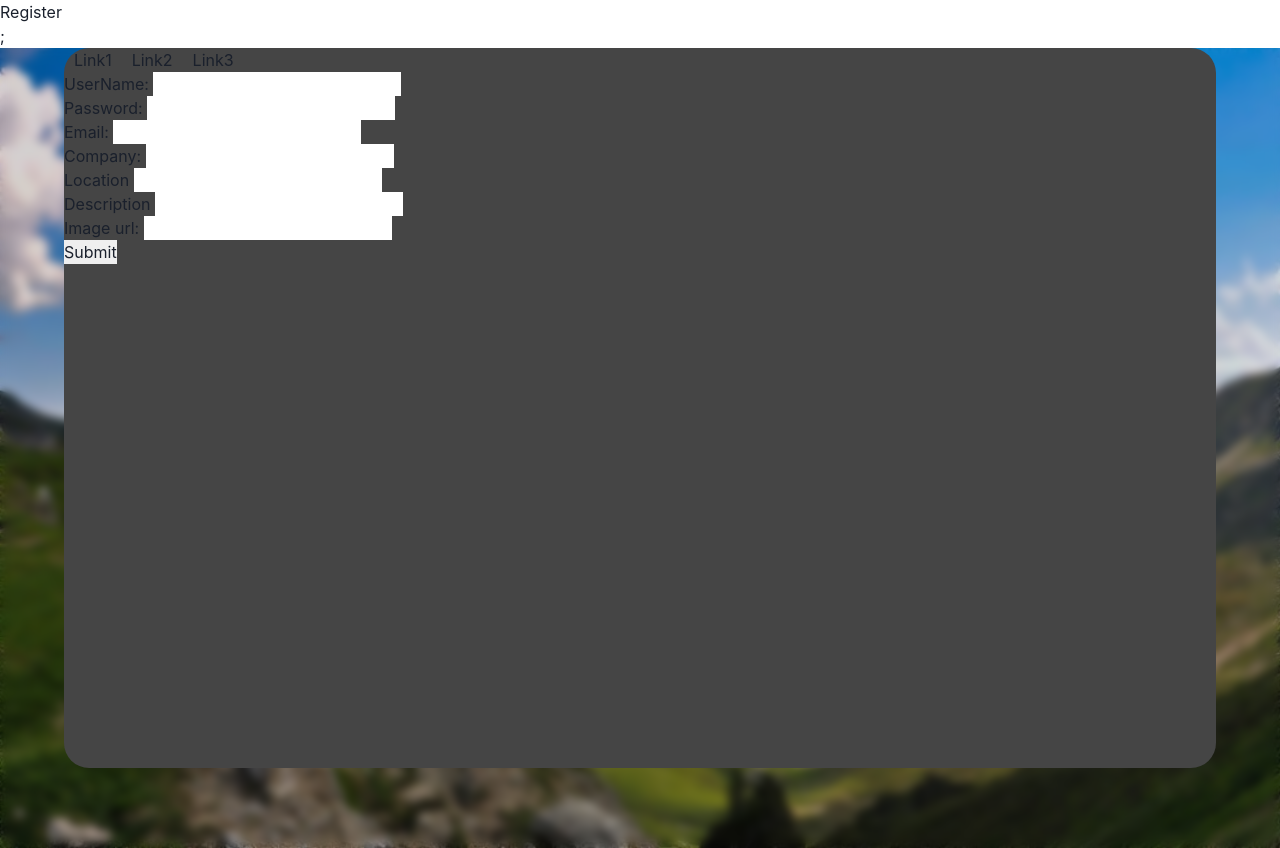
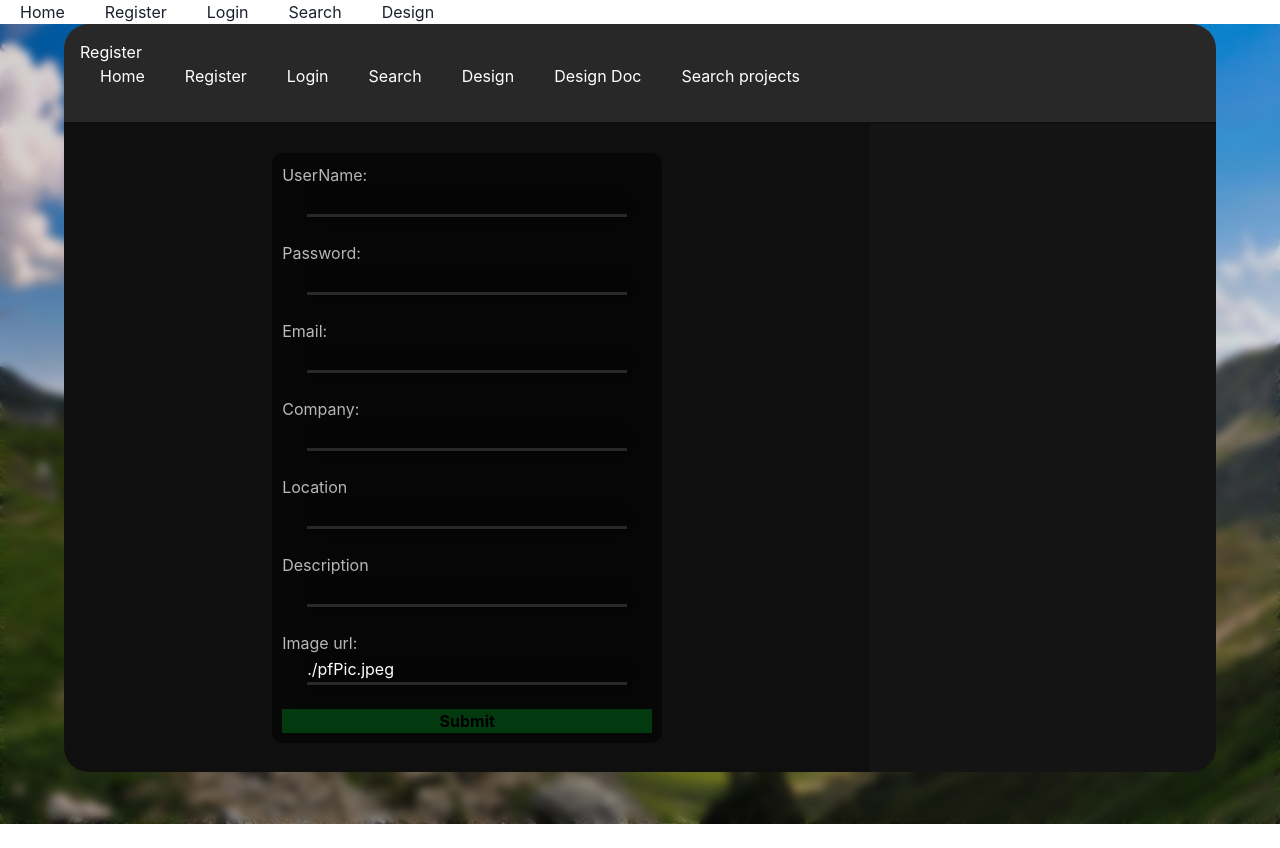
Before and after one commit to jt-rose/gdd-client, a React (Create React App) app: page /register in a window 1280 px wide. After the commit the page ends 824 px from the top, so only its background shows below. Built offline with nearby package versions, Linux system fonts and the light colour scheme; no server answers.

Commit message:
reg form

```diff
--- a/src/App.css
+++ b/src/App.css
@@ -30,7 +30,43 @@
     border-radius: 25px;
 
 }
+#formBox{
+    display: flex;
+    flex-direction: column;
+    justify-content: space-between;
+    width: 100%;
+    height: 80%;
+    color: rgb(187, 187, 187);
+    background-color: rgba(0, 0, 0,.5);
+    padding: 10px;
+    border-radius: 10px;
+}
+.input{
+    width: 25vw;
+    height: 50px;
+    margin:0 25px;
+    height: 30px;
+    border: none;
+    float: right;
+    color: white;
+    background-color: rgba(0, 0, 0, .3);
+    border-bottom: 3px solid rgb(40, 40, 40);
+    box-shadow: 5px 5px 20px rgba(0, 0, 0,.5) ;
+}
+#buttForm1{
+    background-color: rgb(2, 57, 14);
+    color: black;
+    font-weight: bold;
+}
+#buttForm1:hover{
 
+    color: rgb(31, 198, 127);
+    border: 3px solid rgb(31, 198, 127);
+}
+.pairs{
+    display: flex;
+    flex-direction: column;
+}
 ul li{
     display: inline;
     margin: 0 10px;
@@ -43,10 +79,13 @@ ul li{
     border-radius: 25px;
 }
 .contentLeft{
+    display: flex;
     width: 70%;
     height: 100%;
     background-color: rgb(15, 15, 15);
     border-bottom-left-radius: 25px;
+    justify-content: center;
+    align-items: center;
 }
 .contentRight{
     width: 30%;
--- a/src/App.js
+++ b/src/App.js
@@ -54,7 +54,7 @@ function App() {
   return (
     <ChakraProvider>
       <BrowserRouter>
-
+      <Navbar />
         <Routes>
           <Route exact path="/design" element={<Design />} />
           <Route exact path="/create" element={<CreateDesign />} />
--- a/src/pages/Home.js
+++ b/src/pages/Home.js
@@ -31,10 +31,7 @@ const { isOpen, onOpen, onClose } = useDisclosure()
                     </Box>
                     <Box className= "contentRight">
                         <Container maxW='xl' centerContent>
-                            <Box padding='4' bg='gray.100' maxW='3xl'>
-                                There are many benefits to a joint design and development system. Not only
-                                does it bring benefits to the design team.
-                            </Box>
+
                         </Container>
                     </Box>
                 </Box>
--- a/src/pages/Register.js
+++ b/src/pages/Register.js
@@ -2,11 +2,21 @@
 import {useState, useEffect} from 'react';
 import axios from 'axios'
 import {post} from '../utils/serverURL.js'
-
+import {useNavigate} from 'react-router'
+import { Navbar } from "../components/Navbar";
+import { ChakraProvider, Box, Button,  Drawer, Link,
+  DrawerBody,
+  DrawerFooter,
+  DrawerHeader,
+  DrawerOverlay,
+  DrawerContent,
+  DrawerCloseButton, useDisclosure, Container} from '@chakra-ui/react'
 
 export const Register = () => {
 
     const [user, setNewUser] = useState({image:'./pfPic.jpeg'});
+
+    let navigate = useNavigate();
 
     const handleChange = (e) => {
       const { name, value } = e.target;
@@ -18,7 +28,7 @@ export const Register = () => {
         post(
             '/user/register',
             {
-                name: user.name,
+                name: user.username,
                 password: user.password,
                 email: user.email,
                 company: user.company,
@@ -26,46 +36,61 @@ export const Register = () => {
                 location: user.location,
                 image: user.image,
             }
-        )}
+
+        )
+        navigate('/login')
+    }
 
 
   return (
     <>
-      <h1>Register</h1>;
 
-      <div className="main">
-          <div className="mainEffect">
-              <div  className="mainContainer">
-                <header>
-                    <ul>
-                        <li>Link1</li>
-                        <li>Link2</li>
-                        <li>Link3</li>
-                    </ul>
 
-                </header>
+      <Box className="main">
+          <Box className="mainEffect">
+              <Box  className="mainContainer">
+                <Box className='header' padding='4' color='white'>
+                 <h1>Register</h1>
+                 <Navbar />
+
+                 <Link className='links' to="/design">Design Doc</Link>
+                 <Link className='links' to="/search">Search projects</Link>
+
+                </Box>
+                <Box className= "content">
+                    <Box className= "contentLeft">
                         <form onSubmit={handleNewUser}>
-                    <div id="formBox">
-                        <div className='pairs'>
+                            <Box id="formBox">
+                                <Box className='pairs'>
                                     UserName: <input className="input"  name='username' onChange={handleChange}/><br/>
+                                    </Box>
+                                    <Box className='pairs'>
                                     Password: <input type="password" className="input"  name='password' onChange={handleChange}/><br/>
-                        </div>
-                        <div className='pairs'>
-                            Email: <input className="input" name="email" id="species" onChange={handleChange}/><br/>
+                                </Box>
+                                <Box className='pairs'>
+                                    Email: <input className="input" name="email" onChange={handleChange}/><br/>
+                                    </Box>
+                                    <Box className='pairs'>
                                     Company: <input className="input" name='company' onChange={handleChange}/><br/>
-                        </div>
-                        <div className='pairs'>
+                                </Box>
+                                <Box className='pairs'>
                                     Location <input className="input" name='location' onChange={handleChange}/><br/>
                                     Description <input className="input" name='description' onChange={handleChange}/><br/>
-                            Image url: <input className="input" name='image'  onChange={handleChange}/><br/>
+                                    Image url: <input className="input" name='image' value='./pfPic.jpeg' onChange={handleChange}/><br/>
                                 <input id='buttForm1' className='butt' type="submit" value="Submit"/>
-                        </div>
-                    </div>
+                                </Box>
+                            </Box>
                         </form>
+                    </Box>
+                    <Box className= "contentRight">
+                        <Container maxW='xl' centerContent>
 
-            </div>
-        </div>
-    </div>
+                        </Container>
+                    </Box>
+                </Box>
+            </Box>
+        </Box>
+    </Box>
     </>
   );
 }
--- a/src/pages/Welcome.js
+++ b/src/pages/Welcome.js
@@ -1,5 +1,5 @@
 import '../App.css';
-import { ChakraProvider, div, Button,  Drawer,
+import { ChakraProvider, Box, Button,  Drawer,
   DrawerBody,
   DrawerFooter,
   DrawerHeader,
@@ -17,9 +17,9 @@ export const Welcome = () => {
       <h1>Welcome</h1>
 
 
-        <div className="main">
-            <div className="mainEffect">
-                <div  className="mainContainer">
+        <Box className="main">
+            <Box className="mainEffect">
+                <Box  className="mainContainer">
                   <header>
                       <ul>
                           <li>Link1</li>
@@ -30,9 +30,9 @@ export const Welcome = () => {
                   </header>
 
 
-              </div>
-          </div>
-      </div>
+              </Box>
+          </Box>
+      </Box>
       </>
     );
   }
--- a/src/utils/serverURL.js
+++ b/src/utils/serverURL.js
@@ -9,7 +9,7 @@ export const get = (destination) => {
   return axios.get(serverURL + destination, { withCredentials: true });
 };
 export const post = (destination, body) => {
-  return post(serverURL + destination, body, { withCredentials: true });
+  return axios.post(serverURL + destination, body, { withCredentials: true });
 };
 export const put = (destination, body) => {
   return axios.put(serverURL + destination, body, { withCredentials: true });
```
Lines whose indentation alone changed are shown as unchanged.
